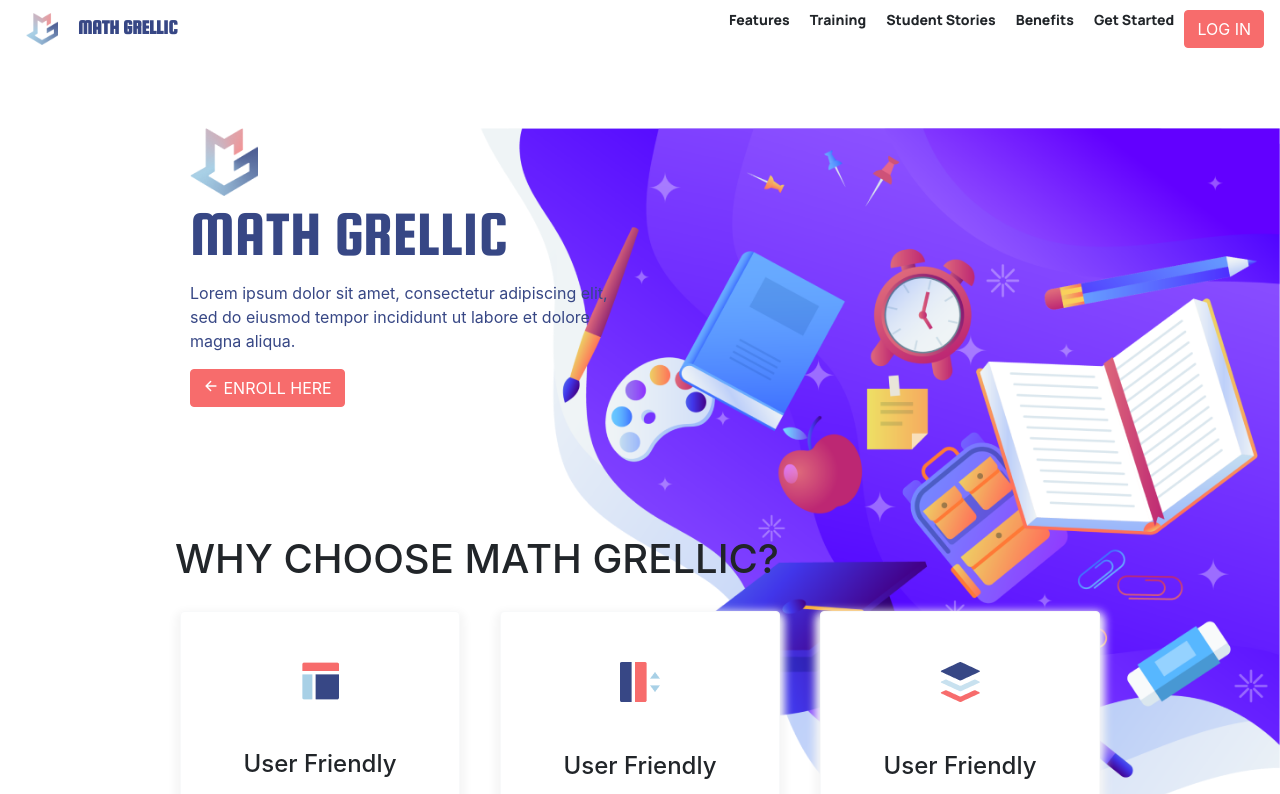
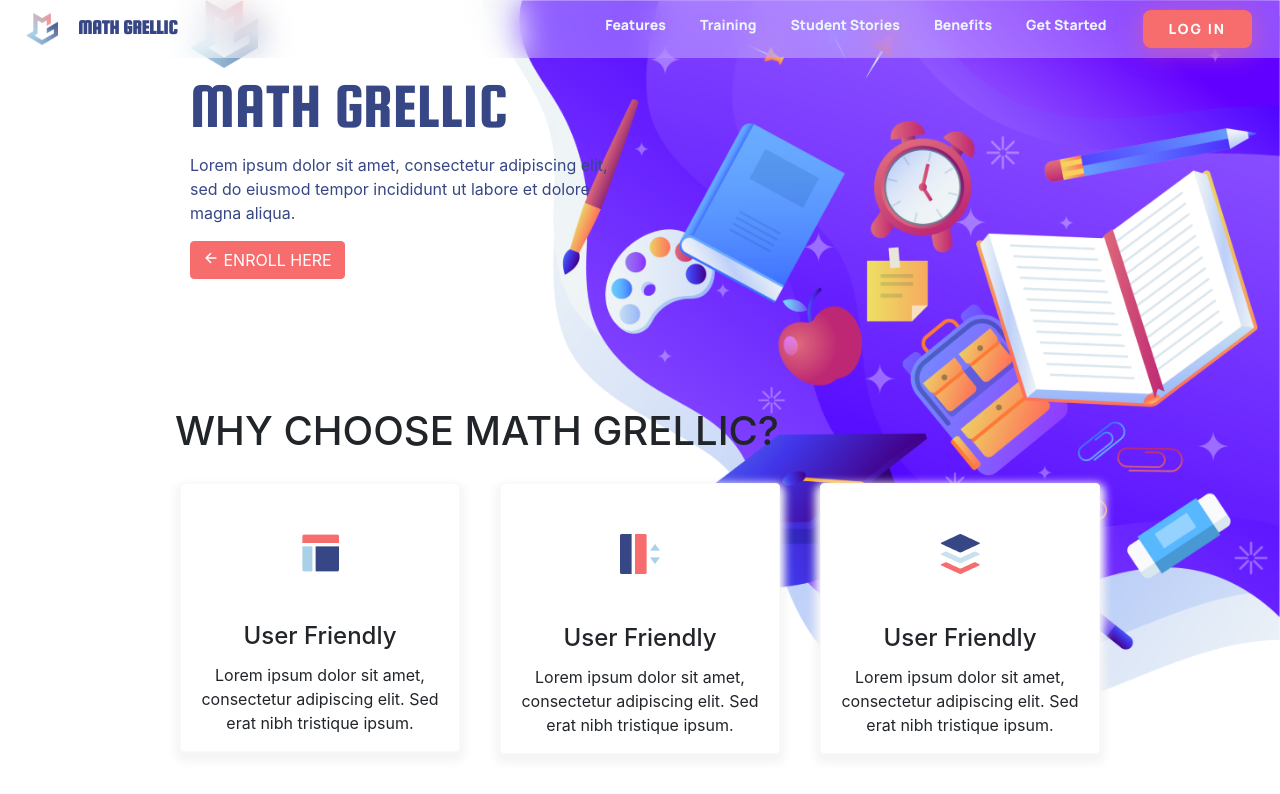
Before and after one commit to nayrxer2/math_grellic, a React (Create React App) app: page / in a window 1280 px wide. Shown: the top 794 px of the page. Built offline with nearby package versions, Linux system fonts and the light colour scheme.

Commit message:
Fixed navbar component style + components alteration

```diff
--- a/src/components/Button.jsx
+++ b/src/components/Button.jsx
@@ -10,8 +10,8 @@ const STYLES = [
 
 //-----array of sizes
 const SIZES = [
-    "small",
-    "large",
+    "small-btn",
+    "large-btn",
 ];
 
 export const Button = ({
@@ -31,7 +31,7 @@ export const Button = ({
 
     return(
         <div>
-            <button className={`btn ${checkButtonStyle} ${checkButtonSize}`}
+            <button className={`button ${checkButtonStyle} ${checkButtonSize}`}
             onClick={onClick}
             type={type}
             >
--- a/src/components/LinkButton.jsx
+++ b/src/components/LinkButton.jsx
@@ -9,8 +9,8 @@ const BACKGROUNDS = [
 
 //-----array of sizes
 const SIZES = [
-    "small",
-    "large",
+    "small-lnkbtn",
+    "large-lnkbtn",
 ];
 
 export const LinkButton = ({
@@ -35,7 +35,7 @@ export const LinkButton = ({
         // </div>
 
         <div className={`link-btn ${checkButtonBg} ${checkButtonSize}`}>
-          <a className="" href="#">{children}</a>
+          <a className="mr-4" href="#">{children}</a>
         </div>
     )
 };
--- a/src/components/landingpage/LandingPageSplash.js
+++ b/src/components/landingpage/LandingPageSplash.js
@@ -4,7 +4,7 @@ import logo from '../../images/logo-brand.png'
 
 const LandingPageSplash = () => {
     return (
-        <div className="container-fluid justify-content-around col-9">
+        <div className="container justify-content-around col-9">
             <div className="col-6">
                 <img className="lp-logo-brand" src={logo} />
                 <h1 className="main-info headline-h1"> MATH GRELLIC</h1>
--- a/src/components/landingpage/Navbar.js
+++ b/src/components/landingpage/Navbar.js
@@ -2,6 +2,7 @@ import React, { useState } from 'react'
 import '../../styles/navbar.css'
 import logo from '../../images/logo-brand.png'
 import {LinkButton} from '../LinkButton'
+import {Button} from '../Button'
 import { NavItems } from './NavItems'
 //from fontawesome
 import { FontAwesomeIcon } from "@fortawesome/react-fontawesome"
@@ -35,7 +36,7 @@ window.addEventListener('scroll', changeBackground)
           )
         })}
           <li className="nav-item active">
-             <button type="button" className="btn btn-primary btn-enrol-here btn-nav">LOG IN</button>
+            <Button>Log In</Button>
           </li>
       </ul>
     </div>
--- a/src/styles/component-styles/button.css
+++ b/src/styles/component-styles/button.css
@@ -4,7 +4,7 @@
     margin-right: 8px;
 }
 
-.btn {
+.button {
     display: flex;
     align-items:center;
     font-family: "Manrope", sans-serif;
@@ -22,14 +22,6 @@
 }
 
 
-
-.btn:active{
-    filter:none;
-    background: var(--accent-50);
-    border-color: var(--accent-50);
-    color: var(--accent);
-}
-
 /* Button Colors and Styles */
 
 .primary{
@@ -44,6 +36,13 @@
     background: var(--accent-dark);
     color: white;
     border-color: var(--accent-dark);
+}
+
+.primary:active{
+    filter:none;
+    background: var(--accent-50);
+    border-color: var(--accent-50);
+    color: var(--accent);
 }
 
 .secondary{
@@ -62,6 +61,13 @@
     border-color: var(--accent-dark);
 }
 
+.secondary:active{
+    filter:none;
+    background: var(--accent-50);
+    border-color: var(--accent-50);
+    color: var(--accent);
+}
+
 .tertiary{
     background: transparent;
     color: var(--accent);
@@ -73,15 +79,22 @@
     filter: drop-shadow(0px 5px 3px rgba(247, 108, 108, 0.5));
 }
 
+.tertiary:active{
+    filter:none;
+    background: var(--accent-50);
+    border-color: var(--accent-50);
+    color: var(--accent);
+}
+
 
 /* Button Sizes */
 
-.small{
+.small-btn{
     padding: 8px 24px;
     font-size: 14px;
 }
 
-.large{
+.large-btn{
     padding: 12px 24px;
     font-size: 18px;
 }
--- a/src/styles/component-styles/linkbutton.css
+++ b/src/styles/component-styles/linkbutton.css
@@ -11,7 +11,7 @@ a{
     display: block;
     font-family: "Manrope", sans-serif;
     font-style: normal;
-    padding-bottom: 15px;
+    padding-bottom: 8px;
     text-decoration: none;
     font-weight: 800;
     margin: 0 10px;
@@ -39,6 +39,10 @@ a:before {
     color: var(--secondary) !important;
 }
 
+.dark a:hover{
+    text-decoration: none;
+    color: var(--secondary) !important;
+}
 .dark a:after {
     position: absolute;
     bottom: 0;
@@ -65,7 +69,8 @@ a:before {
 }
 
 .light a:hover{
-    color: var(--primary) !important;
+    text-decoration: none;
+    color: var(--primary-50) !important;
 }
 
 .light a:after {
@@ -78,6 +83,7 @@ a:before {
     content: '.';
     color: transparent;
     height: 6px;
+    text-decoration: none;
     background: var(--primary);
 }
 
@@ -89,12 +95,12 @@ a:before {
     background: var(--primary-25);
 }
 
-.small{
-    font-size: 16px;
+.small-lnkbtn{
+    font-size: 14px;
     line-height: 20px;
 }
 
-.large{
+.large-lnkbtn{
     font-size: 18px;
     line-height: 22px;
 }
--- a/src/styles/main.css
+++ b/src/styles/main.css
@@ -1,3 +1,14 @@
+:root{
+    --primary: #A8D0E6;
+    --secondary: #374785;
+    --accent: #F76C6C;
+    --accent-dark: #E45B5B;
+    --accent-50: #F9CDCD;
+    --primary-25:#EBF4F9;
+    --primary-50: #D8EAF4;
+    --bg-dark: #0F1F38;
+  }
+
 .bg-logo {
     background-image: url('../images/bg.png');
     background-repeat: no-repeat;
--- a/src/styles/navbar.css
+++ b/src/styles/navbar.css
@@ -5,7 +5,7 @@
 }
 
 .navbar{
-    background: rgba(255, 255, 255, 0.5);
+    background: rgba(255, 255, 255, 0.3);
     backdrop-filter: blur(16px);
 }
 
@@ -16,13 +16,11 @@ nav a.navbar-brand {
     font-family: 'Squada One';
     color: var(--primary-blue) !important;
 }
-/* nav a.nav-link {
-   letter-spacing: 0.0375rem;
+
+.navbar-nav {
+    display: flex;
+    align-items: center;
 }
-
-.navbar-nav > li > a {
-    color: var(--primary-blue) !important;
-} */
 
 .btn-nav {
     margin: 0 !important;
```
